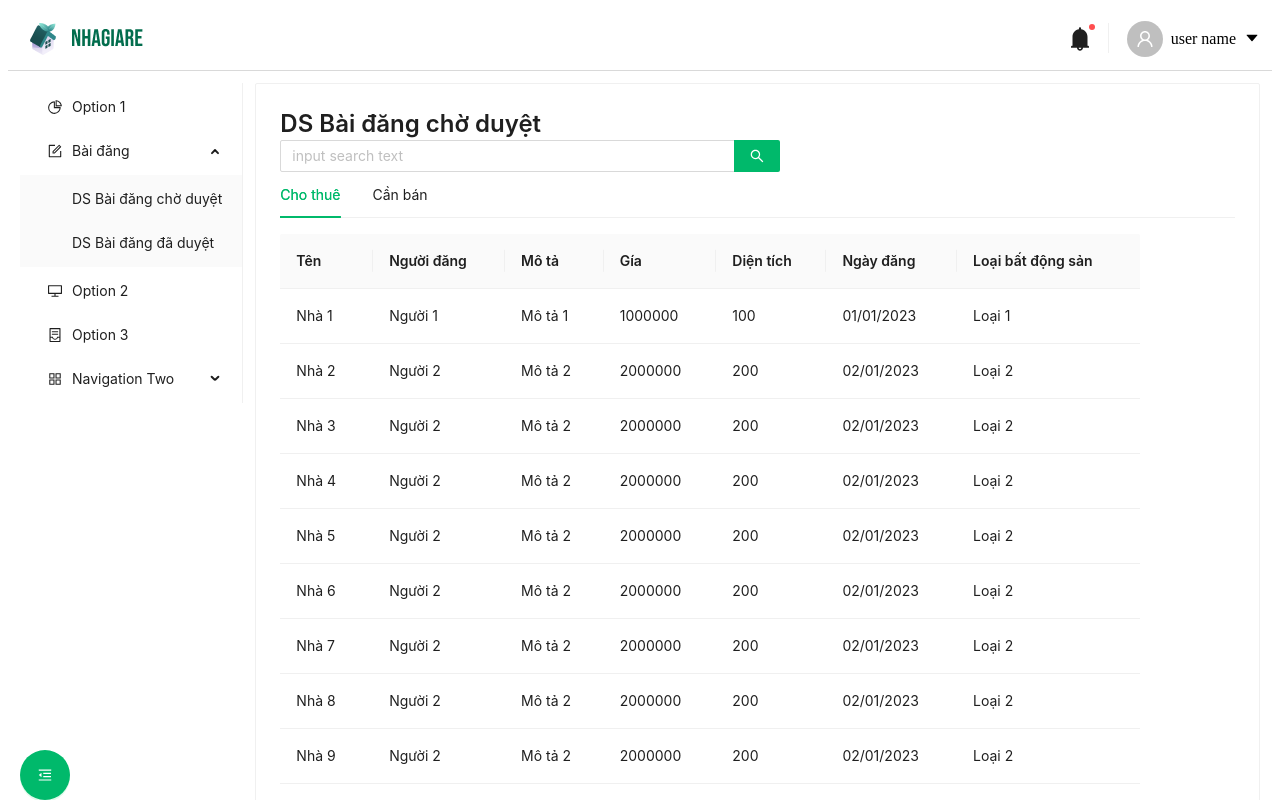
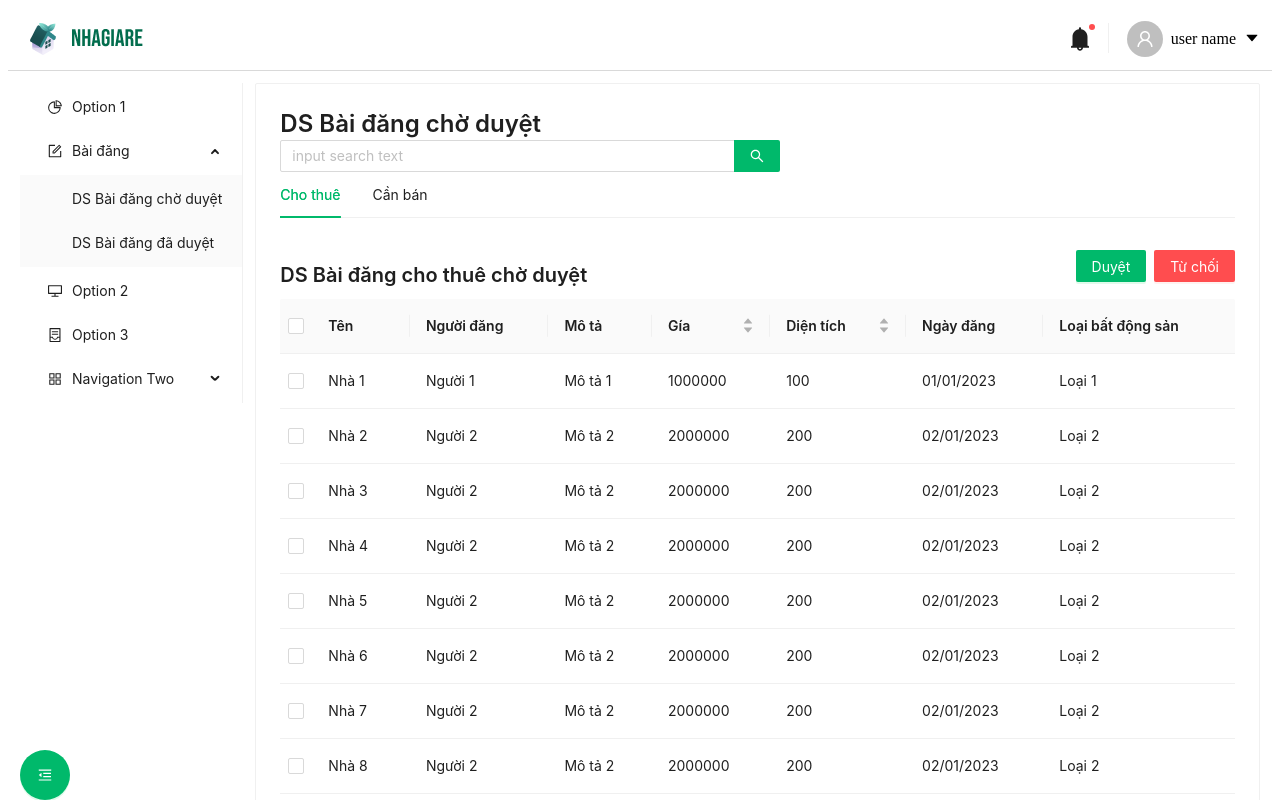
Before and after one commit to nguyencongtanphat/nha_gia_re_admin, a React (Vite) app: page /pending_post in a window 1280 px wide. Shown: the top 800 px of the page. Built offline with nearby package versions, Linux system fonts and the light colour scheme.

Commit message:
complete pending post list

```diff
--- a/src/modules/post/components/TableOfClass.jsx
+++ b/src/modules/post/components/TableOfClass.jsx
@@ -1,24 +1,48 @@
 import React from "react";
-import { Row, Table } from 'antd';
+import { Row, Table, Col, Flex, Typography } from 'antd';
+
 import { useNavigate } from "react-router-dom";
+import { Button } from 'antd';
+import Column from "antd/es/table/Column";
+// rowSelection object indicates the need for row selection
+const rowSelection = {
+  onChange: (selectedRowKeys, selectedRows) => {
+    console.log(`selectedRowKeys: ${selectedRowKeys}`, 'selectedRows: ', selectedRows);
+  }
+};
 
 function PostTable(props) {
+    const { Title } = Typography;
     const navigate = useNavigate();
     return (
+      <div>
+        <Flex gap="middle" justify="space-between" align="center">
+          <Title level={4}>DS Bài đăng cho thuê chờ duyệt</Title>
+          <Flex gap = "small">
+            <Button type="primary" size="middle">
+              Duyệt
+            </Button>
+            <Button type="primary" size="middle" danger={true}>
+              Từ chối
+            </Button>
+          </Flex>
+        </Flex>
         <Row style={{ display: "flex" }}>
           <Table
-          style={{ width: "90%" }}
+            style={{ width: "100%" }}
             rowClassName="custom-row"
             dataSource={props.data}
             columns={props.columns}
-          onRow={(record) => ({
-            onClick: () => {
-              console.log("record: ", record)
-              navigate("/app/classes-semesters/" + record.idClassSemester);
-            },
-          })}
+            rowSelection={ rowSelection }
+            // onRow={(record) => ({
+            //   onClick: () => {
+            //     console.log("record: ", record)
+            //     navigate("/app/classes-semesters/" + record.idClassSemester);
+            //   },
+            // })}
           />
         </Row>
+      </div>
     );
 }
 
--- a/src/modules/post/screens/PendingPost.jsx
+++ b/src/modules/post/screens/PendingPost.jsx
@@ -25,11 +25,13 @@
   {
     title: "Gía",
     dataIndex: "price",
+    sorter: (a, b) => a.price - b.price,
     key: "price",
   },
   {
     title: "Diện tích",
     dataIndex: "area",
+    sorter: (a, b) => a.area - b.area,
     key: "area",
   },
   {
```
Lines whose indentation alone changed are shown as unchanged.
